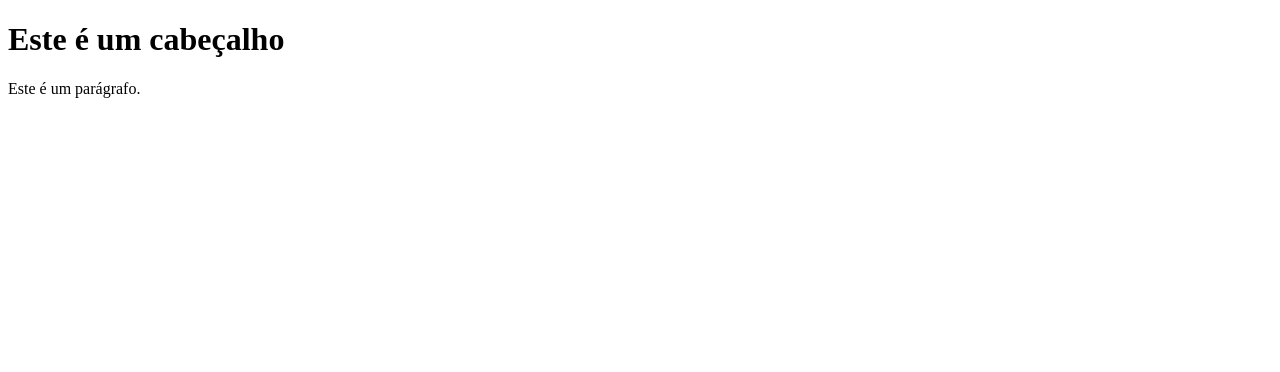
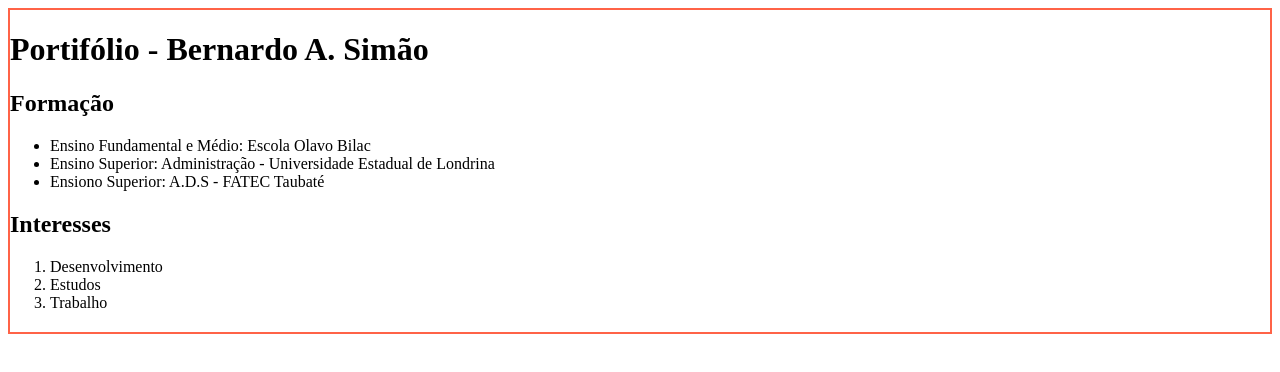
Before and after one commit to bersimao/Demo, a plain HTML site: page index.html in a window 1280 px wide. Drawn offline with Linux system fonts and the light colour scheme.

Commit message:
Criacao do Portifolio

```diff
--- a/index.html
+++ b/index.html
@@ -1,10 +1,32 @@
 <!DOCTYPE html>
-<html>
-<title>HTML Tutorial</title>
-<body>
+<html lang="pt-br">
+<head>
+    <meta charset="UTF-8">
+    <meta name="viewport" content="width=device-width, initial-scale=1.0">
+    <meta http-equiv="X-UA-Compatible" content="ie=edge">
+    <title>Portifólio</title>
+</head>
 
-<h1>Este é um cabeçalho</h1>
-<p>Este é um parágrafo.</p>
+<body style="border:2px solid Tomato;">
 
+        <b><h1> Portifólio - Bernardo A. Simão</h1></b>
+        <!--<p>Este é um parágrafo.</p>-->
+
+        <h2>Formação</h2>
+        <ul>
+                <li>Ensino Fundamental e Médio: Escola Olavo Bilac</li>
+                <li>Ensino Superior: Administração - Universidade Estadual de Londrina</li>
+                <li>Ensiono Superior: A.D.S - FATEC Taubaté</li>
+              </ul>
+
+        <h2>Interesses</h2>
+              <ol>
+                <li>Desenvolvimento</li>
+                <li>Estudos</li>
+                <li>Trabalho</li>
+              </ol>
+
+
+    <h2></h2>
 </body>
 </html>
```
